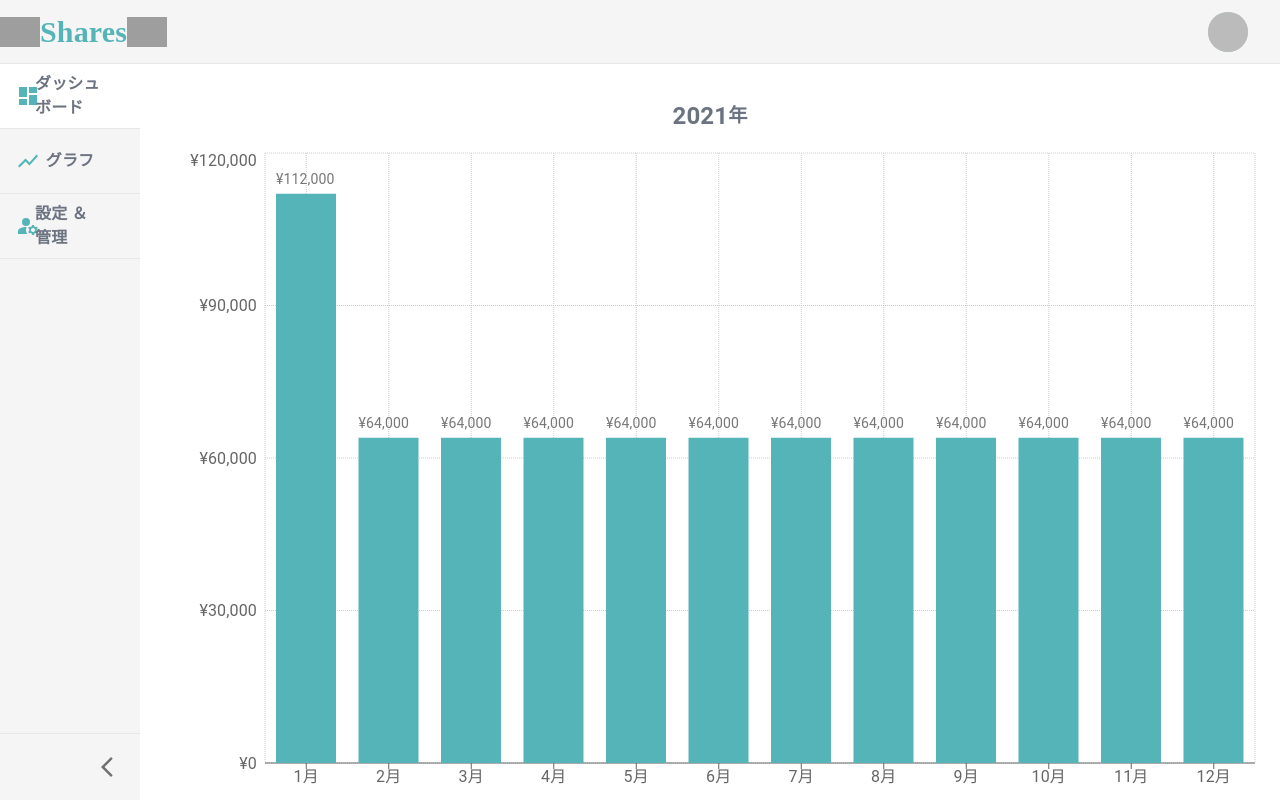
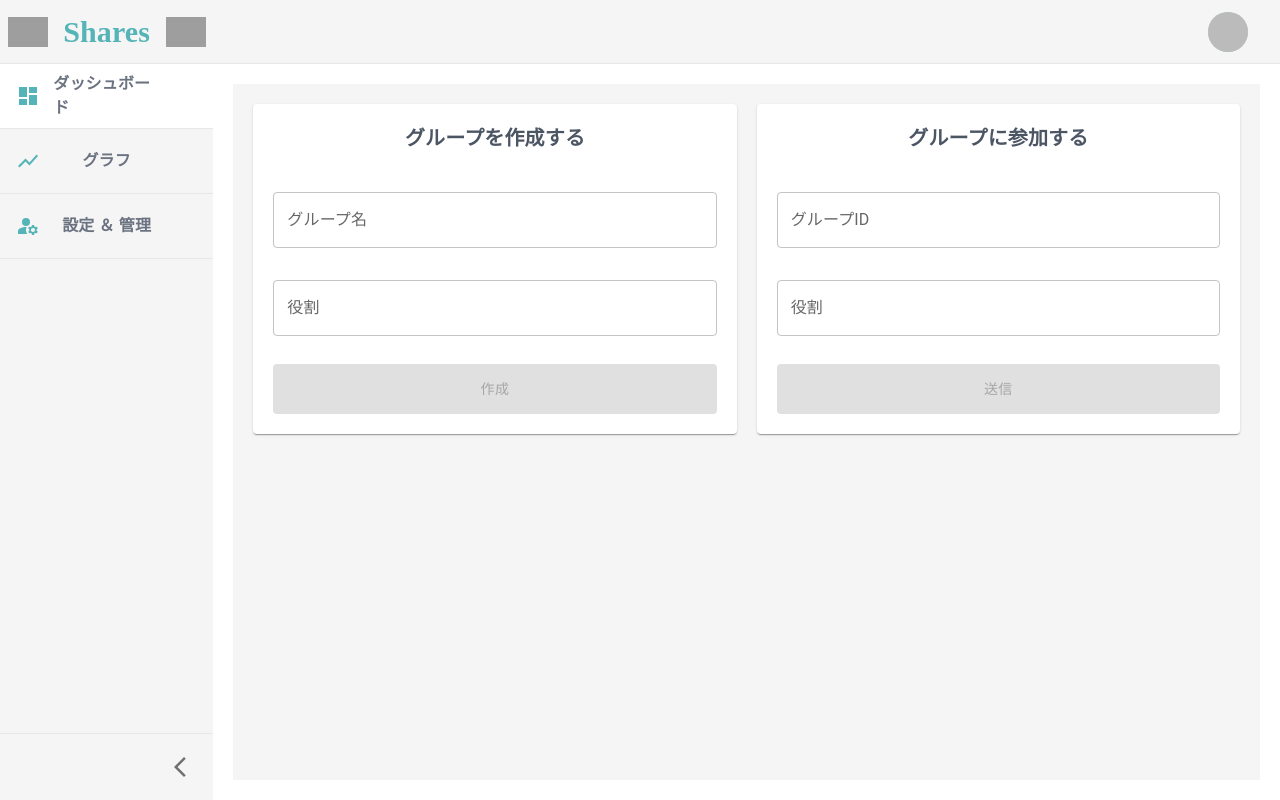
Before and after one commit to wato787/shares, a Next.js app: page /graph in a window 1280 px wide. Built offline with nearby package versions, Linux system fonts and the light colour scheme; no server answers; the database is empty; sample sign-in values are in the browser's storage; grey boxes are pictures that could not be loaded; a web font is replaced by a local one.

Commit message:
group表示

```diff
--- /dev/null
+++ b/src/components/organisms/card/GroupCreateCard.tsx
@@ -0,0 +1,91 @@
+import { useAuthContext } from '@/feature/auth/AuthProvider';
+import { RootState } from '@/store';
+import { Button, Card, TextField } from '@mui/material';
+import { addDoc, collection, doc, setDoc } from 'firebase/firestore';
+import { useState } from 'react';
+import { useDispatch, useSelector } from 'react-redux';
+import { db } from '../../../../firebase';
+import { setGroupId } from '@/slice/groupIdSlice';
+import { useSnackbar } from '@/hooks/useSnackBar';
+
+const GroupCreateCard = () => {
+  const [name, setName] = useState('');
+  const [position, setPosition] = useState('');
+  const [joinPositon, setJoinPosition] = useState('');
+  const { userId } = useSelector((state: RootState) => state.userId);
+  const { groupId } = useSelector((state: RootState) => state.groupId);
+  const [joinId, setJoinId] = useState('');
+  const dispatch = useDispatch();
+  const { showSnackbar } = useSnackbar();
+  const open = useSelector((state: RootState) => state.drawer.open);
+  const { user } = useAuthContext();
+
+  // グループ作成
+  const handleCreateGroup = async (): Promise<void> => {
+    if (!userId) {
+      showSnackbar('ログインしてください', 'error');
+      return;
+    }
+    const newDocRef = await addDoc(collection(db, 'group'), {
+      name: name,
+    });
+    const docId = newDocRef.id;
+    await setDoc(doc(db, 'group', docId), { id: docId }, { merge: true });
+    await addDoc(collection(db, 'group', docId, 'users'), {
+      id: userId,
+      photoUrl: user?.photoURL,
+      name: user?.displayName,
+      position: position,
+    });
+
+    await setDoc(
+      doc(db, 'users', userId),
+      {
+        groupId: docId,
+      },
+      { merge: true }
+    );
+    dispatch(setGroupId(docId));
+    showSnackbar('グループを作成しました', 'success');
+  };
+
+  return (
+    <Card>
+      <div className='p-5 flex flex-col items-center justify-center gap-y-5 w-full'>
+        <span className='font-bold text-xl text-gray-600'>
+          グループを作成する
+        </span>
+        <div className='flex items-center gap-x-2'></div>
+        <div className='flex flex-col  w-full'>
+          <div className='space-y-8'>
+            <TextField
+              value={name}
+              onChange={(e) => setName(e.target.value)}
+              fullWidth
+              label='グループ名'
+            />
+            <div className='flex flex-col  w-full space-y-7'>
+              <TextField
+                value={position}
+                onChange={(e) => setPosition(e.target.value)}
+                label='役割'
+              />
+              <Button
+                variant='contained'
+                fullWidth
+                sx={{ height: 50 }}
+                onClick={handleCreateGroup}
+                disabled={!name || !position}
+                className='bg-primary hover:opacity-[0.99] text-white font-bold py-2 px-4 rounded'
+              >
+                作成
+              </Button>
+            </div>
+          </div>
+        </div>
+      </div>
+    </Card>
+  );
+};
+
+export default GroupCreateCard;
--- /dev/null
+++ b/src/components/organisms/card/GroupJoinCard.tsx
@@ -0,0 +1,90 @@
+import { useAuthContext } from '@/feature/auth/AuthProvider';
+import { RootState } from '@/store';
+import { Button, Card, TextField } from '@mui/material';
+import { addDoc, collection, doc, setDoc } from 'firebase/firestore';
+import { useState } from 'react';
+import { useDispatch, useSelector } from 'react-redux';
+import { db } from '../../../../firebase';
+import { setGroupId } from '@/slice/groupIdSlice';
+import { useSnackbar } from '@/hooks/useSnackBar';
+
+const GroupCreateCard = () => {
+  const [name, setName] = useState('');
+  const [position, setPosition] = useState('');
+  const [joinPositon, setJoinPosition] = useState('');
+  const { userId } = useSelector((state: RootState) => state.userId);
+  const { groupId } = useSelector((state: RootState) => state.groupId);
+  const [joinId, setJoinId] = useState('');
+  const dispatch = useDispatch();
+  const { showSnackbar } = useSnackbar();
+  const open = useSelector((state: RootState) => state.drawer.open);
+  const { user } = useAuthContext();
+
+  // 	TODO: グループ加入 ユーザーにgroupId格納
+  const handleJoinGroup = async (): Promise<void> => {
+    if (!userId) {
+      showSnackbar('ログインしてください', 'error');
+      return;
+    }
+    const userDocRef = doc(db, 'users', userId);
+    await setDoc(
+      userDocRef,
+      {
+        groupId: joinId,
+      },
+      { merge: true }
+    );
+    await addDoc(collection(db, 'group', joinId, 'users'), {
+      id: userId,
+      photoUrl: user?.photoURL,
+      name: user?.displayName,
+      position: joinPositon,
+    });
+
+    dispatch(setGroupId(joinId));
+    showSnackbar('グループに加入しました', 'success');
+  };
+
+  return (
+    <Card>
+      <div className='p-5 flex flex-col items-center justify-center gap-y-5 '>
+        <span className='font-bold text-xl text-gray-600'>
+          グループに参加する
+        </span>
+        <div className='flex items-center gap-x-2'></div>
+        <div className='flex flex-col  w-full gap-x-2'>
+          <div className='space-y-8'>
+            <TextField
+              value={joinId}
+              onChange={(e) => setJoinId(e.target.value)}
+              label='グループID'
+              fullWidth
+              />
+            <div className='flex flex-col  w-full space-y-7'>
+
+              <TextField
+                value={joinPositon}
+                onChange={(e) => setJoinPosition(e.target.value)}
+                label='役割'
+                />
+
+              <Button
+                variant='contained'
+                fullWidth
+                sx={{ height: 50 }}
+                onClick={handleJoinGroup}
+                disabled={!joinId || !joinPositon}
+                className='bg-primary hover:opacity-[0.99] text-white font-bold py-2 px-4 rounded'
+                >
+                送信
+              </Button>
+
+                </div>
+          </div>
+        </div>
+      </div>
+    </Card>
+  );
+};
+
+export default GroupCreateCard;
--- a/src/pages/graph.tsx
+++ b/src/pages/graph.tsx
@@ -1,14 +1,36 @@
 import Chart from '@/components/organisms/Chart';
+import GroupJoinCard from '@/components/organisms/card/GroupJoinCard';
+import GroupCreateCard from '@/components/organisms/card/GroupcreateCard';
 import PageLayout from '@/components/templates/PageLayout';
+import { RootState } from '@/store';
 import { Current, CurrentPageType } from '@/types/type';
 
 import React, { ReactElement } from 'react';
+import { useSelector } from 'react-redux';
 
 const graph = ({ current }: Current): ReactElement => {
+  const { groupId } = useSelector((state: RootState) => state.groupId);
   return (
-    <PageLayout current={current}>
-      <Chart />
-    </PageLayout>
+    <>
+        <PageLayout current={current} grayBg>
+      {groupId ? (
+          <Chart />
+          ) : (
+            <>
+          <div className='p-5 '>
+        <div className='flex  w-full gap-x-5'>
+          <div className='w-1/2 '>
+            <GroupCreateCard />
+          </div>
+          <div className='w-1/2'>
+            <GroupJoinCard />
+          </div>
+        </div>
+      </div>
+        </>
+      )}
+      </PageLayout>
+    </>
   );
 };
 
--- a/src/pages/index.tsx
+++ b/src/pages/index.tsx
@@ -14,6 +14,8 @@ import TotalCard from '@/components/organisms/card/TotalCard';
 import IndividualCard from '@/components/organisms/card/IndividualCard';
 import ExpensesCard from '@/components/organisms/card/ExpensesCard';
 import { useAuthContext } from '@/feature/auth/AuthProvider';
+import GroupCreateCard from '@/components/organisms/card/GroupcreateCard';
+import GroupJoinCard from '@/components/organisms/card/GroupJoinCard';
 
 export default function Home({ current }: Current) {
   const [name, setName] = useState('');
@@ -21,7 +23,6 @@ export default function Home({ current }: Current) {
   const [joinPositon, setJoinPosition] = useState('');
   const { userId } = useSelector((state: RootState) => state.userId);
   const { groupId } = useSelector((state: RootState) => state.groupId);
-
   const [joinId, setJoinId] = useState('');
   const dispatch = useDispatch();
   const { showSnackbar } = useSnackbar();
@@ -86,7 +87,7 @@ export default function Home({ current }: Current) {
     <PageLayout current={current} grayBg>
       <>
         {/* TODO:データ取得のローディングで分岐する */}
-        {!groupId ? (
+        {groupId ? (
           <div className={classNames('p-5 w-full flex flex-col gap-y-10')}>
             <ExpensesCard />
 
@@ -104,39 +105,16 @@ export default function Home({ current }: Current) {
           </div>
         ) : (
           <>
-            <div className='p-5 flex  items-center justify-center gap-y-5 w-full'>
-              <div className='flex flex-col w-full p-5'>
-                <span className=' text-center'>グループIDに参加する</span>
-                <TextField
-                  value={joinId}
-                  onChange={(e) => setJoinId(e.target.value)}
-                  label='グループID'
-                />
-                <TextField
-                  value={joinPositon}
-                  onChange={(e) => setJoinPosition(e.target.value)}
-                  label='役割'
-                />
-                <Button onClick={handleJoinGroup}>加入</Button>
-              </div>
-
-              <div className='flex flex-col w-full p-5'>
-                <span className='text-center'>グループを作成する</span>
-                <TextField
-                  value={name}
-                  onChange={(e) => setName(e.target.value)}
-                  label='id'
-                />
-
-                <TextField
-                  value={position}
-                  onChange={(e) => setPosition(e.target.value)}
-                  label='役割'
-                />
-                <Button onClick={handleCreateGroup}>作成</Button>
-                {/* <p>{groupId}</p> */}
-              </div>
-            </div>
+        <div className='p-5'>
+        <div className='flex  w-full gap-x-5'>
+          <div className='w-1/2 '>
+            <GroupCreateCard />
+          </div>
+          <div className='w-1/2'>
+            <GroupJoinCard />
+          </div>
+        </div>
+      </div>
           </>
         )}
       </>
--- a/src/pages/setting.tsx
+++ b/src/pages/setting.tsx
@@ -1,12 +1,20 @@
+import GroupJoinCard from '@/components/organisms/card/GroupJoinCard';
+import GroupCreateCard from '@/components/organisms/card/GroupcreateCard';
 import InputCard from '@/components/organisms/card/InputCard';
 import PageLayout from '@/components/templates/PageLayout';
+import { RootState } from '@/store';
 import { Current, CurrentPageType } from '@/types/type';
 
 import React, { ReactElement } from 'react';
+import { useSelector } from 'react-redux';
 
 const Setting = ({ current }: Current): ReactElement => {
+  const { groupId } = useSelector((state: RootState) => state.groupId);
   return (
+    <>
       <PageLayout current={current} grayBg>
+        {groupId ? (
+          <>
             <div className='flex flex-col w-full p-5'>
               <div className='flex  w-full gap-x-5'>
                 <div className='w-1/2'>
@@ -17,7 +25,23 @@ const Setting = ({ current }: Current): ReactElement => {
                 </div>
               </div>
             </div>
+          </>
+        ) : (
+          <>
+            <div className=' p-5'>
+              <div className='flex  w-full gap-x-5'>
+                <div className='w-1/2 '>
+                  <GroupCreateCard />
+                </div>
+                <div className='w-1/2'>
+                  <GroupJoinCard />
+                </div>
+              </div>
+            </div>
+          </>
+        )}
       </PageLayout>
+    </>
   );
 };
 
```
Lines whose indentation alone changed are shown as unchanged.
